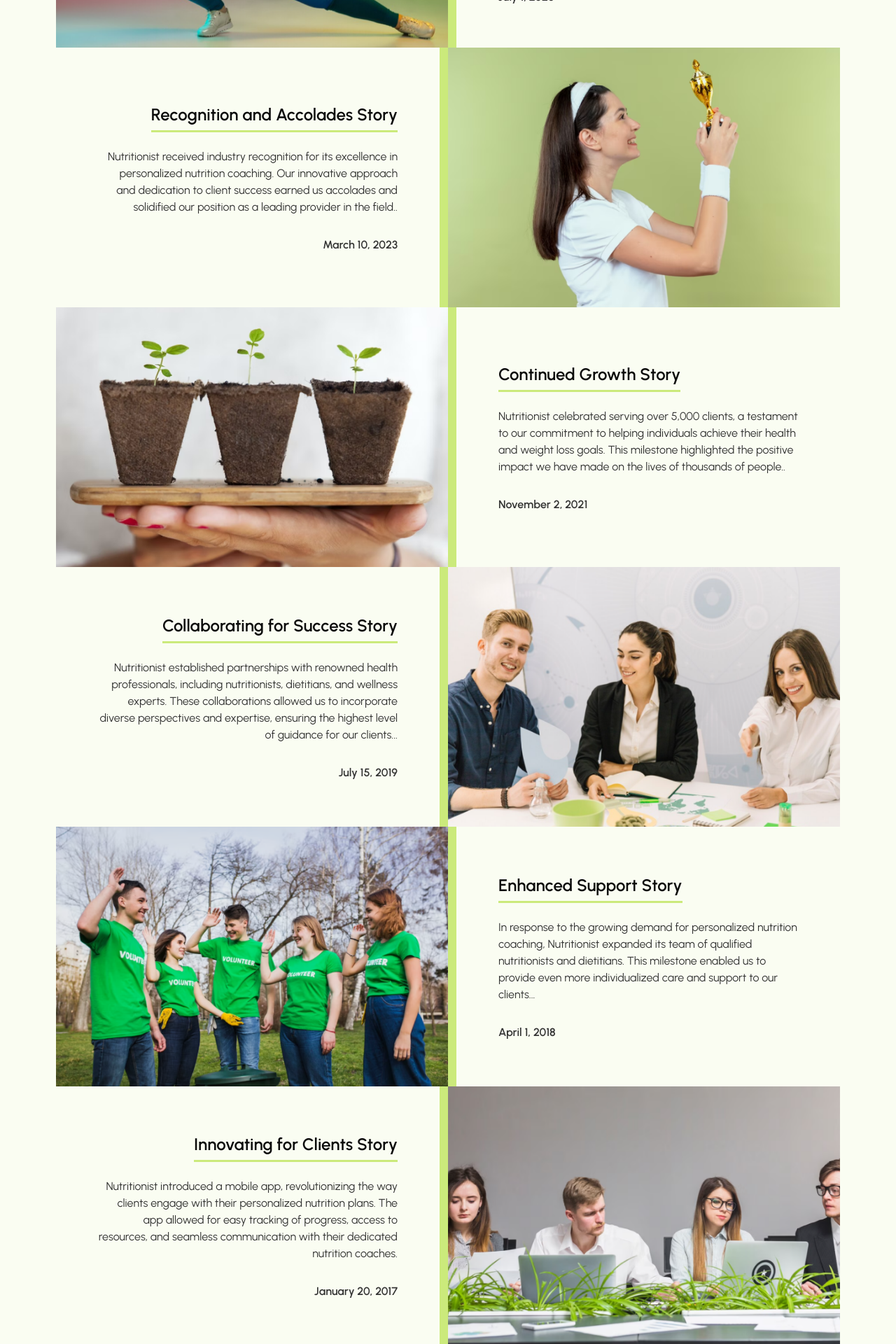
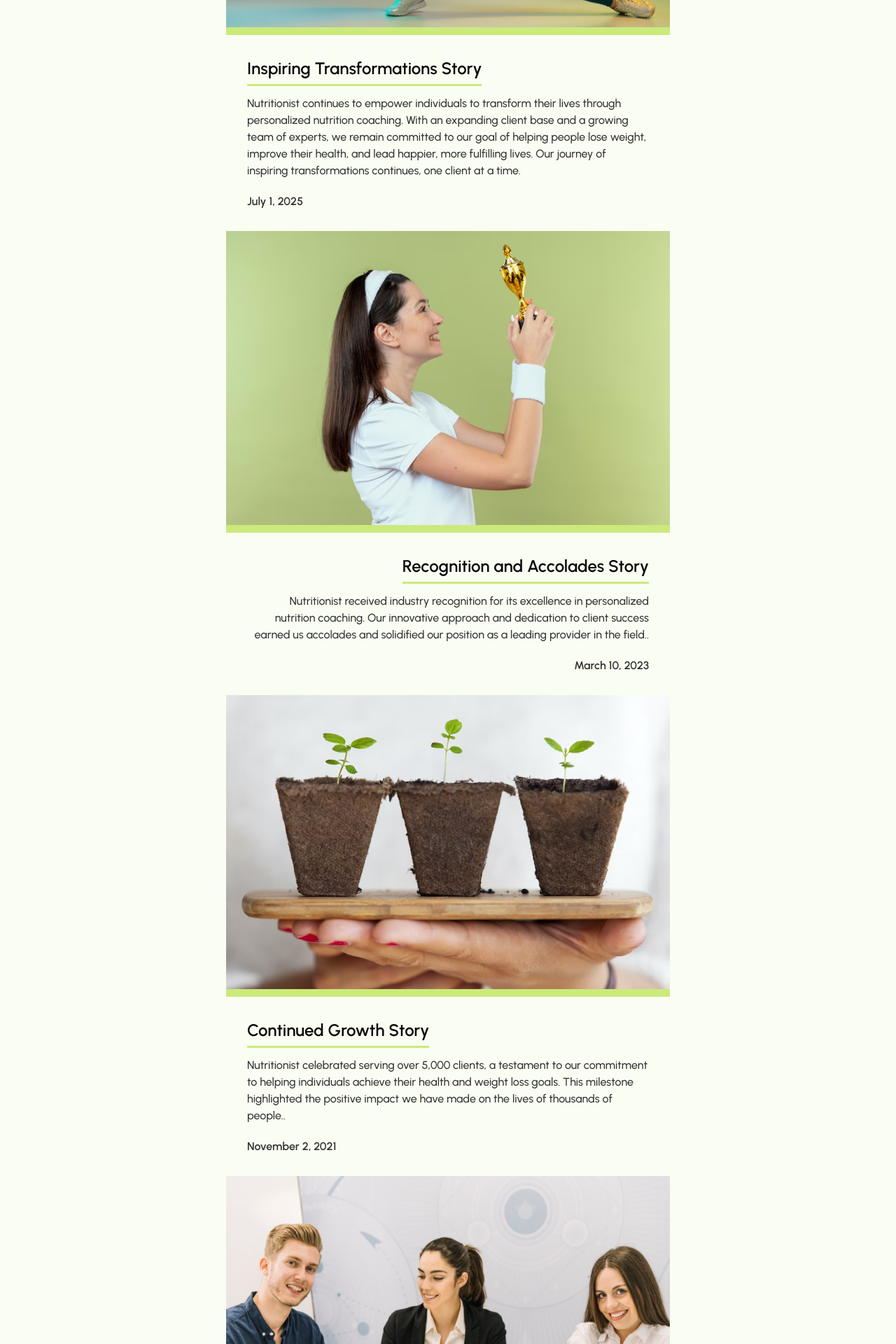
Before and after one commit to FojleTuhin/Nutritionist, a Next.js app: page /about in a window 1280 px wide. Shown: the part 1720-3640 px from the top of the page at 70% size. Built offline with nearby package versions, Linux system fonts and the light colour scheme.

Commit message:
home page blog section update

```diff
--- a/src/components/aboutPage/OurStory.jsx
+++ b/src/components/aboutPage/OurStory.jsx
@@ -13,9 +13,9 @@ import img20 from "../../../public/20.png"
 
 const OurStory = () => {
     return (
-        <div className="mt-[50px] tablet:mt-20 medium:mt-[100px] px-4 tablet:px-10 mobile:px-[60px] medium:px-20">
-            <p className="text-[#262626] text-[28px] tablet:text-[38px] medium:text-[48px] font-bold text-center">Our Story</p>
-            <p className="text-[#333333] text-[14px] tablet:text-[16px] medium:text-[18px] font-tablet text-center mb-[50px] tablet:mb-[60px]">Welcome to Nutritionist, your partner in achieving optimal health through personalized nutrition coaching. Our certified nutritionists are here to guide you on your weight loss journey..
+        <div className="mt-[50px] medium:mt-20 laptop:mt-[100px] px-4 tablet:px-10 medium:px-[60px] laptop:px-20">
+            <p className="text-[#262626] text-[28px] medium:text-[38px] laptop:text-[48px] font-bold text-center">Our Story</p>
+            <p className="text-[#333333] text-[14px] medium:text-[16px] laptop:text-[18px] font-medium text-center mb-[50px] medium:mb-[60px]">Welcome to Nutritionist, your partner in achieving optimal health through personalized nutrition coaching. Our certified nutritionists are here to guide you on your weight loss journey..
             </p>
 
 
@@ -24,16 +24,16 @@ const OurStory = () => {
 
                 {/* 1st 2nd row */}
                 <div>
-                    <div className='medium:flex  medium:w-full mobTab:w-[634px]  mx-auto'>
+                    <div className='laptop:flex  laptop:w-full mobTab:w-[634px]  mx-auto'>
                         <Image
-                            className='tablet:w-[50%] bg-contain w-full'
+                            className='medium:w-[644px] bg-contain w-full'
                             src={img12}
                             alt='image 12' />
-                        <div className='medium:w-3 w-auto h-[11px] medium:h-auto  bg-[#CBEA7B]'></div>
+                        <div className='laptop:w-3 w-auto h-[11px] laptop:h-auto  bg-[#CBEA7B]'></div>
                         <div className='flex-1 items-center flex'>
-                            <div className=' medium:p-[60px] p-[30px] '>
-                                <span className=' border-0 border-b-[3px] border-[#CBEA7B] py-2 text-[20px] tablet:text-[24px] font-semibold'>Inspiring Transformations Story</span>
-                                <p className='medium:my-[30px] my-5 font-tablet text-[14px] tablet:text-[16px] text-[#333333]'>Nutritionist continues to empower individuals to transform their lives through personalized nutrition coaching. With an expanding client base and a growing team of experts, we remain committed to our goal of helping people lose weight, improve their health, and lead happier, more fulfilling lives. Our journey of inspiring transformations continues, one client at a time.</p>
+                            <div className=' laptop:p-[60px] p-[30px] '>
+                                <span className=' border-0 border-b-[3px] border-[#CBEA7B] py-2 text-[20px] medium:text-[24px] font-semibold'>Inspiring Transformations Story</span>
+                                <p className='laptop:my-[30px] my-5 font-medium text-[14px] medium:text-[16px] text-[#333333]'>Nutritionist continues to empower individuals to transform their lives through personalized nutrition coaching. With an expanding client base and a growing team of experts, we remain committed to our goal of helping people lose weight, improve their health, and lead happier, more fulfilling lives. Our journey of inspiring transformations continues, one client at a time.</p>
 
                                 <p className='text-[#333333] font-semibold'>July 1, 2025</p>
 
@@ -44,17 +44,17 @@ const OurStory = () => {
 
 
 
-                    <div className='medium:flex medium:flex-row-reverse  medium:w-full tablet:w-[634px]  mx-auto'>
+                    <div className='laptop:flex laptop:flex-row-reverse  laptop:w-full tablet:w-[634px]  mx-auto'>
                         <Image
-                            className='tablet:w-[50%] bg-contain w-full'
+
                             src={img13}
                             alt='image 12'
                         />
-                        <div className='medium:w-3 w-auto h-[11px] medium:h-auto  bg-[#CBEA7B]'></div>
+                        <div className='laptop:w-3 w-auto h-[11px] laptop:h-auto  bg-[#CBEA7B]'></div>
                         <div className='flex-1 items-center flex'>
-                            <div className=' medium:p-[60px] p-[30px] text-right'>
-                                <span className=' border-0 border-b-[3px] border-[#CBEA7B] py-2 text-[20px] tablet:text-[24px] font-semibold'>Recognition and Accolades Story</span>
-                                <p className='medium:my-[30px] my-5 font-tablet text-[14px] tablet:text-[16px] text-[#333333]'>Nutritionist received industry recognition for its excellence in personalized nutrition coaching. Our innovative approach and dedication to client success earned us accolades and solidified our position as a leading provider in the field..</p>
+                            <div className=' laptop:p-[60px] p-[30px] text-right'>
+                                <span className=' border-0 border-b-[3px] border-[#CBEA7B] py-2 text-[20px] medium:text-[24px] font-semibold'>Recognition and Accolades Story</span>
+                                <p className='laptop:my-[30px] my-5 font-medium text-[14px] medium:text-[16px] text-[#333333]'>Nutritionist received industry recognition for its excellence in personalized nutrition coaching. Our innovative approach and dedication to client success earned us accolades and solidified our position as a leading provider in the field..</p>
 
                                 <p className='text-[#333333] font-semibold'>March 10, 2023</p>
 
@@ -67,16 +67,16 @@ const OurStory = () => {
 
                 {/* 3rd 4th row */}
                 <div>
-                    <div className='medium:flex  medium:w-full mobTab:w-[634px]  mx-auto'>
+                    <div className='laptop:flex  laptop:w-full mobTab:w-[634px]  mx-auto'>
                         <Image
-                            className='tablet:w-[50%] bg-contain w-full'
+                            className='medium:w-[644px] bg-contain w-full'
                             src={img14}
                             alt='image 12' />
-                        <div className='medium:w-3 w-auto h-[11px] medium:h-auto  bg-[#CBEA7B]'></div>
+                        <div className='laptop:w-3 w-auto h-[11px] laptop:h-auto  bg-[#CBEA7B]'></div>
                         <div className='flex-1 items-center flex'>
-                            <div className=' medium:p-[60px] p-[30px] '>
-                                <span className=' border-0 border-b-[3px] border-[#CBEA7B] py-2 text-[20px] tablet:text-[24px] font-semibold'>Continued Growth Story</span>
-                                <p className='medium:my-[30px] my-5 font-tablet text-[14px] tablet:text-[16px] text-[#333333]'>Nutritionist celebrated serving over 5,000 clients, a testament to our commitment to helping individuals achieve their health and weight loss goals. This milestone highlighted the positive impact we have made on the lives of thousands of people..</p>
+                            <div className=' laptop:p-[60px] p-[30px] '>
+                                <span className=' border-0 border-b-[3px] border-[#CBEA7B] py-2 text-[20px] medium:text-[24px] font-semibold'>Continued Growth Story</span>
+                                <p className='laptop:my-[30px] my-5 font-medium text-[14px] medium:text-[16px] text-[#333333]'>Nutritionist celebrated serving over 5,000 clients, a testament to our commitment to helping individuals achieve their health and weight loss goals. This milestone highlighted the positive impact we have made on the lives of thousands of people..</p>
 
                                 <p className='text-[#333333] font-semibold'>November 2, 2021</p>
 
@@ -87,17 +87,17 @@ const OurStory = () => {
 
 
 
-                    <div className='medium:flex medium:flex-row-reverse  medium:w-full tablet:w-[634px]  mx-auto'>
+                    <div className='laptop:flex laptop:flex-row-reverse  laptop:w-full tablet:w-[634px]  mx-auto'>
                         <Image
-                            className='tablet:w-[50%] bg-contain w-full'
+
                             src={img15}
                             alt='image 12'
                         />
-                        <div className='medium:w-3 w-auto h-[11px] medium:h-auto  bg-[#CBEA7B]'></div>
+                        <div className='laptop:w-3 w-auto h-[11px] laptop:h-auto  bg-[#CBEA7B]'></div>
                         <div className='flex-1 items-center flex'>
-                            <div className=' medium:p-[60px] p-[30px] text-right'>
-                                <span className=' border-0 border-b-[3px] border-[#CBEA7B] py-2 text-[20px] tablet:text-[24px] font-semibold'>Collaborating for Success Story</span>
-                                <p className='medium:my-[30px] my-5 font-tablet text-[14px] tablet:text-[16px] text-[#333333]'>Nutritionist established partnerships with renowned health professionals, including nutritionists, dietitians, and wellness experts. These collaborations allowed us to incorporate diverse perspectives and expertise, ensuring the highest level of guidance for our clients...</p>
+                            <div className=' laptop:p-[60px] p-[30px] text-right'>
+                                <span className=' border-0 border-b-[3px] border-[#CBEA7B] py-2 text-[20px] medium:text-[24px] font-semibold'>Collaborating for Success Story</span>
+                                <p className='laptop:my-[30px] my-5 font-medium text-[14px] medium:text-[16px] text-[#333333]'>Nutritionist established partnerships with renowned health professionals, including nutritionists, dietitians, and wellness experts. These collaborations allowed us to incorporate diverse perspectives and expertise, ensuring the highest level of guidance for our clients...</p>
 
                                 <p className='text-[#333333] font-semibold'>July 15, 2019</p>
 
@@ -110,16 +110,16 @@ const OurStory = () => {
 
                 {/* 5th 6th row  */}
                 <div>
-                    <div className='medium:flex  medium:w-full mobTab:w-[634px]  mx-auto'>
+                    <div className='laptop:flex  laptop:w-full mobTab:w-[634px]  mx-auto'>
                         <Image
-                            className='tablet:w-[50%] bg-contain w-full'
+                            className='medium:w-[644px] bg-contain w-full'
                             src={img16}
                             alt='image 12' />
-                        <div className='medium:w-3 w-auto h-[11px] medium:h-auto  bg-[#CBEA7B]'></div>
+                        <div className='laptop:w-3 w-auto h-[11px] laptop:h-auto  bg-[#CBEA7B]'></div>
                         <div className='flex-1 items-center flex'>
-                            <div className=' medium:p-[60px] p-[30px] '>
-                                <span className=' border-0 border-b-[3px] border-[#CBEA7B] py-2 text-[20px] tablet:text-[24px] font-semibold'>Enhanced Support Story</span>
-                                <p className='medium:my-[30px] my-5 font-tablet text-[14px] tablet:text-[16px] text-[#333333]'>In response to the growing demand for personalized nutrition coaching, Nutritionist expanded its team of qualified nutritionists and dietitians. This milestone enabled us to provide even more individualized care and support to our clients...</p>
+                            <div className=' laptop:p-[60px] p-[30px] '>
+                                <span className=' border-0 border-b-[3px] border-[#CBEA7B] py-2 text-[20px] medium:text-[24px] font-semibold'>Enhanced Support Story</span>
+                                <p className='laptop:my-[30px] my-5 font-medium text-[14px] medium:text-[16px] text-[#333333]'>In response to the growing demand for personalized nutrition coaching, Nutritionist expanded its team of qualified nutritionists and dietitians. This milestone enabled us to provide even more individualized care and support to our clients...</p>
 
                                 <p className='text-[#333333] font-semibold'>April 1, 2018</p>
 
@@ -130,17 +130,17 @@ const OurStory = () => {
 
 
 
-                    <div className='medium:flex medium:flex-row-reverse  medium:w-full tablet:w-[634px]  mx-auto'>
+                    <div className='laptop:flex laptop:flex-row-reverse  laptop:w-full tablet:w-[634px]  mx-auto'>
                         <Image
-                            className='tablet:w-[50%] bg-contain w-full'
+
                             src={img21}
                             alt='image 12'
                         />
-                        <div className='medium:w-3 w-auto h-[11px] medium:h-auto  bg-[#CBEA7B]'></div>
+                        <div className='laptop:w-3 w-auto h-[11px] laptop:h-auto  bg-[#CBEA7B]'></div>
                         <div className='flex-1 items-center flex'>
-                            <div className=' medium:p-[60px] p-[30px] text-right'>
-                                <span className=' border-0 border-b-[3px] border-[#CBEA7B] py-2 text-[20px] tablet:text-[24px] font-semibold'>Innovating for Clients Story</span>
-                                <p className='medium:my-[30px] my-5 font-tablet text-[14px] tablet:text-[16px] text-[#333333]'>Nutritionist introduced a mobile app, revolutionizing the way clients engage with their personalized nutrition plans. The app allowed for easy tracking of progress, access to resources, and seamless communication with their dedicated nutrition coaches.</p>
+                            <div className=' laptop:p-[60px] p-[30px] text-right'>
+                                <span className=' border-0 border-b-[3px] border-[#CBEA7B] py-2 text-[20px] medium:text-[24px] font-semibold'>Innovating for Clients Story</span>
+                                <p className='laptop:my-[30px] my-5 font-medium text-[14px] medium:text-[16px] text-[#333333]'>Nutritionist introduced a mobile app, revolutionizing the way clients engage with their personalized nutrition plans. The app allowed for easy tracking of progress, access to resources, and seamless communication with their dedicated nutrition coaches.</p>
 
                                 <p className='text-[#333333] font-semibold'>January 20, 2017</p>
 
@@ -153,16 +153,16 @@ const OurStory = () => {
 
                 {/* 7th 8th row  */}
                 <div>
-                    <div className='medium:flex  medium:w-full mobTab:w-[634px]  mx-auto'>
+                    <div className='laptop:flex  laptop:w-full mobTab:w-[634px]  mx-auto'>
                         <Image
-                            className='tablet:w-[50%] bg-contain w-full'
+                            className='medium:w-[644px] bg-contain w-full'
                             src={img17}
                             alt='image 12' />
-                        <div className='medium:w-3 w-auto h-[11px] medium:h-auto  bg-[#CBEA7B]'></div>
+                        <div className='laptop:w-3 w-auto h-[11px] laptop:h-auto  bg-[#CBEA7B]'></div>
                         <div className='flex-1 items-center flex'>
-                            <div className=' medium:p-[60px] p-[30px] '>
-                                <span className=' border-0 border-b-[3px] border-[#CBEA7B] py-2 text-[20px] tablet:text-[24px] font-semibold'>Celebrating Success Stories</span>
-                                <p className='medium:my-[30px] my-5 font-tablet text-[14px] tablet:text-[16px] text-[#333333]'>Nutritionist celebrated its 500th client success story. These stories showcased the positive impact of personalized nutrition coaching on individuals' lives, further motivating our team to continue providing exceptional services..</p>
+                            <div className=' laptop:p-[60px] p-[30px] '>
+                                <span className=' border-0 border-b-[3px] border-[#CBEA7B] py-2 text-[20px] medium:text-[24px] font-semibold'>Celebrating Success Stories</span>
+                                <p className='laptop:my-[30px] my-5 font-medium text-[14px] medium:text-[16px] text-[#333333]'>Nutritionist celebrated its 500th client success story. These stories showcased the positive impact of personalized nutrition coaching on individuals' lives, further motivating our team to continue providing exceptional services..</p>
 
                                 <p className='text-[#333333] font-semibold'>September 5, 2015</p>
 
@@ -173,17 +173,17 @@ const OurStory = () => {
 
 
 
-                    <div className='medium:flex medium:flex-row-reverse  medium:w-full tablet:w-[634px]  mx-auto'>
+                    <div className='laptop:flex laptop:flex-row-reverse  laptop:w-full tablet:w-[634px]  mx-auto'>
                         <Image
-                            className='tablet:w-[50%] bg-contain w-full'
+
                             src={img18}
                             alt='image 12'
                         />
-                        <div className='medium:w-3 w-auto h-[11px] medium:h-auto  bg-[#CBEA7B]'></div>
+                        <div className='laptop:w-3 w-auto h-[11px] laptop:h-auto  bg-[#CBEA7B]'></div>
                         <div className='flex-1 items-center flex'>
-                            <div className=' medium:p-[60px] p-[30px] text-right'>
-                                <span className=' border-0 border-b-[3px] border-[#CBEA7B] py-2 text-[20px] tablet:text-[24px] font-semibold'>Expanding Reach Story</span>
-                                <p className='medium:my-[30px] my-5 font-tablet text-[14px] tablet:text-[16px] text-[#333333]'>Nutritionist expanded its services by launching an online platform, allowing individuals from all over the world to access personalized nutrition plans and expert guidance. This milestone brought convenience and accessibility to our growing client base..</p>
+                            <div className=' laptop:p-[60px] p-[30px] text-right'>
+                                <span className=' border-0 border-b-[3px] border-[#CBEA7B] py-2 text-[20px] medium:text-[24px] font-semibold'>Expanding Reach Story</span>
+                                <p className='laptop:my-[30px] my-5 font-medium text-[14px] medium:text-[16px] text-[#333333]'>Nutritionist expanded its services by launching an online platform, allowing individuals from all over the world to access personalized nutrition plans and expert guidance. This milestone brought convenience and accessibility to our growing client base..</p>
 
                                 <p className='text-[#333333] font-semibold'>June 10, 2014</p>
 
@@ -197,16 +197,16 @@ const OurStory = () => {
 
                 {/* 9th 10th row  */}
                 <div>
-                    <div className='medium:flex  medium:w-full mobTab:w-[634px]  mx-auto'>
+                    <div className='laptop:flex  laptop:w-full mobTab:w-[634px]  mx-auto'>
                         <Image
-                            className='tablet:w-[50%] bg-contain w-full'
+                            className='medium:w-[644px] bg-contain w-full'
                             src={img19}
                             alt='image 12' />
-                        <div className='medium:w-3 w-auto h-[11px] medium:h-auto  bg-[#CBEA7B]'></div>
+                        <div className='laptop:w-3 w-auto h-[11px] laptop:h-auto  bg-[#CBEA7B]'></div>
                         <div className='flex-1 items-center flex'>
-                            <div className=' medium:p-[60px] p-[30px] '>
-                                <span className=' border-0 border-b-[3px] border-[#CBEA7B] py-2 text-[20px] tablet:text-[24px] font-semibold'>Research and Expertise Story</span>
-                                <p className='medium:my-[30px] my-5 font-tablet text-[14px] tablet:text-[16px] text-[#333333]'>After extensive research and collaborating with nutrition experts, Sarah Mitchell and her team developed a comprehensive program rooted in scientific knowledge and evidence-based strategies. This milestone marked the establishment of Nutritionist as a trusted source of personalized nutrition coaching..</p>
+                            <div className=' laptop:p-[60px] p-[30px] '>
+                                <span className=' border-0 border-b-[3px] border-[#CBEA7B] py-2 text-[20px] medium:text-[24px] font-semibold'>Research and Expertise Story</span>
+                                <p className='laptop:my-[30px] my-5 font-medium text-[14px] medium:text-[16px] text-[#333333]'>After extensive research and collaborating with nutrition experts, Sarah Mitchell and her team developed a comprehensive program rooted in scientific knowledge and evidence-based strategies. This milestone marked the establishment of Nutritionist as a trusted source of personalized nutrition coaching..</p>
 
                                 <p className='text-[#333333] font-semibold'>March 15, 2012</p>
 
@@ -217,17 +217,17 @@ const OurStory = () => {
 
 
 
-                    <div className='medium:flex medium:flex-row-reverse  medium:w-full tablet:w-[634px]  mx-auto'>
+                    <div className='laptop:flex laptop:flex-row-reverse  laptop:w-full tablet:w-[634px]  mx-auto'>
                         <Image
-                            className='tablet:w-[50%] bg-contain w-full'
+
                             src={img20}
                             alt='image 12'
                         />
-                        <div className='medium:w-3 w-auto h-[11px] medium:h-auto  bg-[#CBEA7B]'></div>
+                        <div className='laptop:w-3 w-auto h-[11px] laptop:h-auto  bg-[#CBEA7B]'></div>
                         <div className='flex-1 items-center flex'>
-                            <div className=' medium:p-[60px] p-[30px] text-right'>
-                                <span className=' border-0 border-b-[3px] border-[#CBEA7B] py-2 text-[20px] tablet:text-[24px] font-semibold'>The Inception Story</span>
-                                <p className='medium:my-[30px] my-5 font-tablet text-[14px] tablet:text-[16px] text-[#333333]'>On this day, Nutritionist was born with the vision of helping individuals achieve their weight loss and health goals through personalized nutrition coaching. The founder, Sarah Mitchell, recognized the need for a sustainable and effective approach to healthy living, and thus began the journey of Nutritionist..</p>
+                            <div className=' laptop:p-[60px] p-[30px] text-right'>
+                                <span className=' border-0 border-b-[3px] border-[#CBEA7B] py-2 text-[20px] medium:text-[24px] font-semibold'>The Inception Story</span>
+                                <p className='laptop:my-[30px] my-5 font-medium text-[14px] medium:text-[16px] text-[#333333]'>On this day, Nutritionist was born with the vision of helping individuals achieve their weight loss and health goals through personalized nutrition coaching. The founder, Sarah Mitchell, recognized the need for a sustainable and effective approach to healthy living, and thus began the journey of Nutritionist..</p>
 
                                 <p className='text-[#333333] font-semibold'>January 1, 2010</p>
 
```
Also changed, not shown: src/components/homePage/Blogs.jsx (+5 -5 lines).
